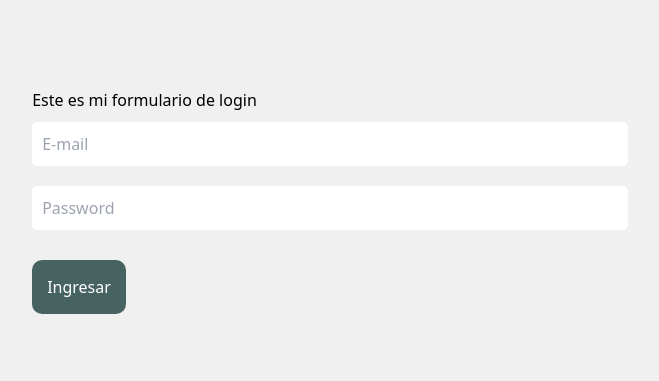
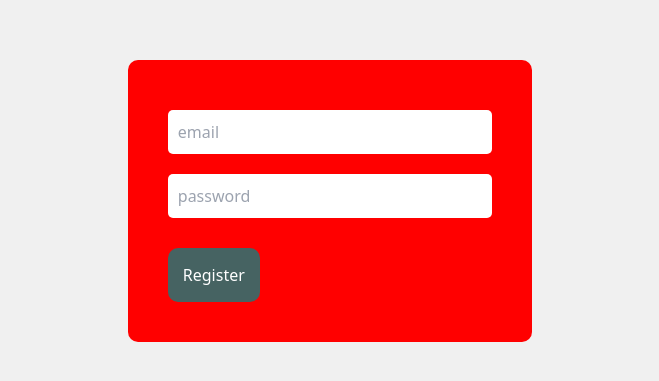
Before and after one commit to Bauti567/Front-Tests, a React (Vite) app in the folder CRUD-AUTH/client/: page /login in a window 1280 px wide. Shown: the part 199-580 px from the top of the page, without its empty margins (310-969 px from the left). Built offline with nearby package versions, Linux system fonts and the light colour scheme.

Commit message:
My loggin is working

```diff
--- a/CRUD-AUTH/client/src/pages/LoginPage.jsx
+++ b/CRUD-AUTH/client/src/pages/LoginPage.jsx
@@ -1,29 +1,39 @@
 import React from 'react'
 import { useForm } from 'react-hook-form'
 import { useAuth } from '../context/AuthContext'
+import './styles.css'
 
 export default function LoginPage() {
+
   const {
     register,
     handleSubmit,
-    formState: { errors }
-   } = useForm()
+    formState: {errors
 
-   const {signin, errors: signinErrors } = useAuth()
+    }} = useForm()
 
+  const OnSubmit = handleSubmit((data)=>{
+    console.log(data)
 
-  const onSubmit = handleSubmit(data => {
-    console.log(data)
-    signin(data)
   })
+
   return (
-    <div>
-      <form onSubmit={onSubmit}>
-        <h1>Este es mi formulario de login</h1>
-        <input type="email" className='container-input' {...register('email', { required: true })} placeholder='E-mail' />
-        <input type="password" className='container-input' {...register('password', { required: true })} placeholder='Password' />
-        <button type="submit" className='container-button'>Ingresar</button>
+    <div className='container-form'>
 
+      <form onSubmit={OnSubmit}>
+        <input className='container-input' placeholder='email' type="email" name="email" {...register("email", {required:true})}/>
+        {
+          errors.email && (
+            <p className='text-white-500'>Email es requerido</p>
+          )
+        }
+        <input className='container-input' placeholder='password' type="password" name="username" {...register("password", {required:true})}/>
+        {
+          errors.username && (
+            <p className='text-white-500'>Password es requerido</p>
+          )
+        }
+        <button className='container-button' type="submit">Register</button>
       </form>
     </div>
   )
--- a/CRUD-AUTH/client/src/pages/RegisterPage.jsx
+++ b/CRUD-AUTH/client/src/pages/RegisterPage.jsx
@@ -4,7 +4,7 @@ import { useAuth } from '../context/AuthContext'
 import { registerRequest } from '../api/auth'
 import { useNavigate } from 'react-router-dom'
 import '../api/auth'
-import './register.css'
+import './styles.css'
 
 export default function RegisterPage() {
   // Funcion para mostrar por consola
```
Also changed, not shown: CRUD-AUTH/client/src/pages/styles.css (renamed from CRUD-AUTH/client/src/pages/register.css).
